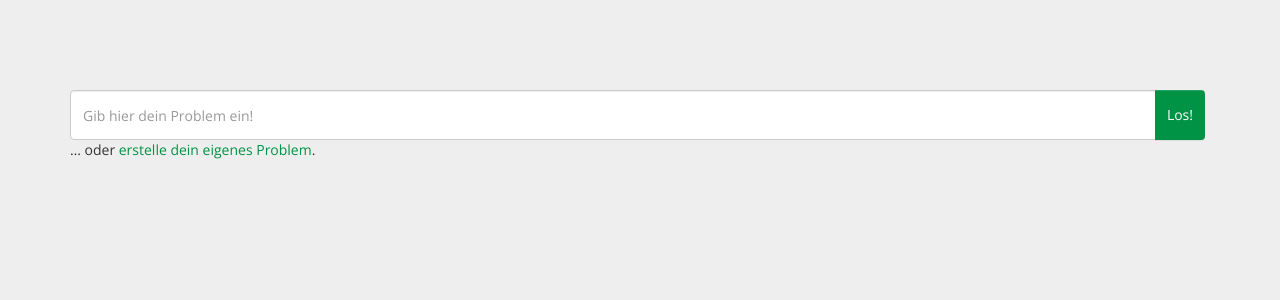
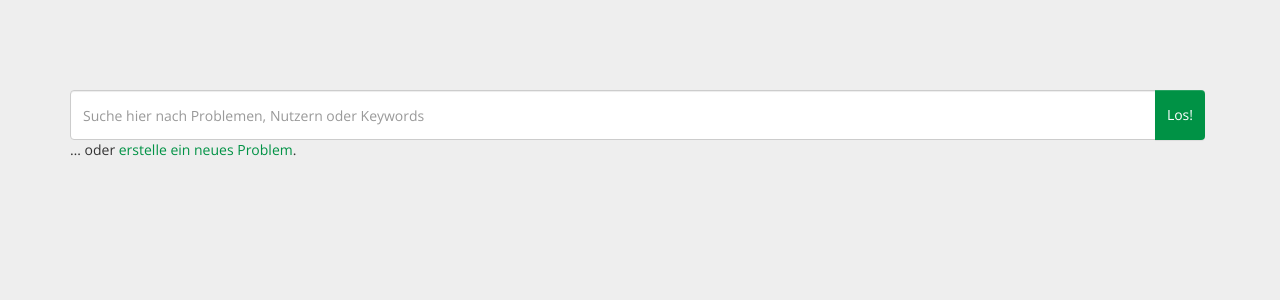
Before and after one commit to Pfeifenjoy/EduHack, a PHP site: page / in a window 1280 px wide. Shown: the part 154-454 px from the top of the page. Run offline with PHP 8.4, Linux system fonts and the light colour scheme; some libraries are stand-ins or nearby versions.

Commit message:
home text geaendert

```diff
--- a/sites/home.php
+++ b/sites/home.php
@@ -1,11 +1,11 @@
  <div class="input-group" id="mainSearch">
-                <input type="text" class="form-control" placeholder="Gib hier dein Problem ein!">
+                <input type="text" class="form-control" placeholder="Suche hier nach Problemen, Nutzern oder Keywords">
                     <span class="input-group-btn">
                         <button class="btn btn-default" type="button">Los!</button>
                     </span>
             </div>
             <div class="own-problem">
-                <p>… oder <a href="">erstelle dein eigenes Problem</a>.</p>
+                <p>… oder <a href="">erstelle ein neues Problem</a>.</p>
             </div>
 
 <div class="row" id="searchResults">
```
